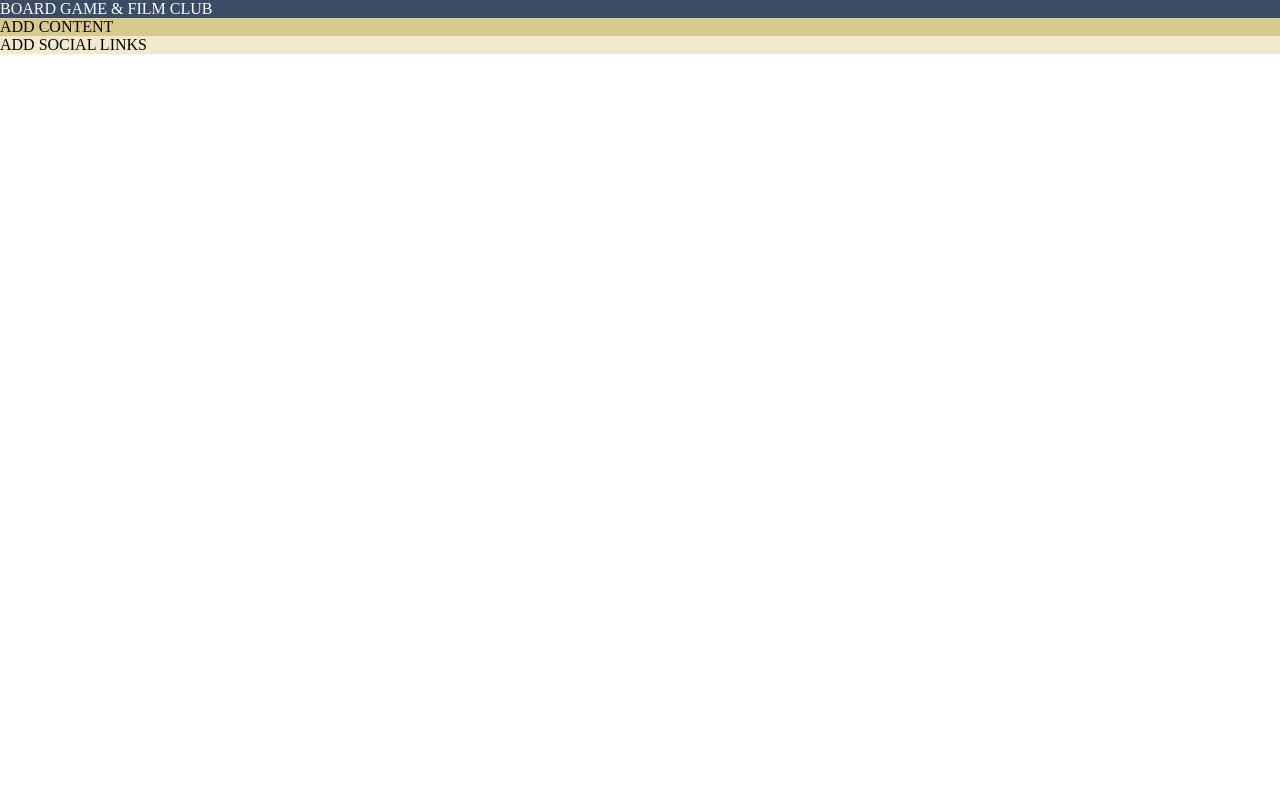
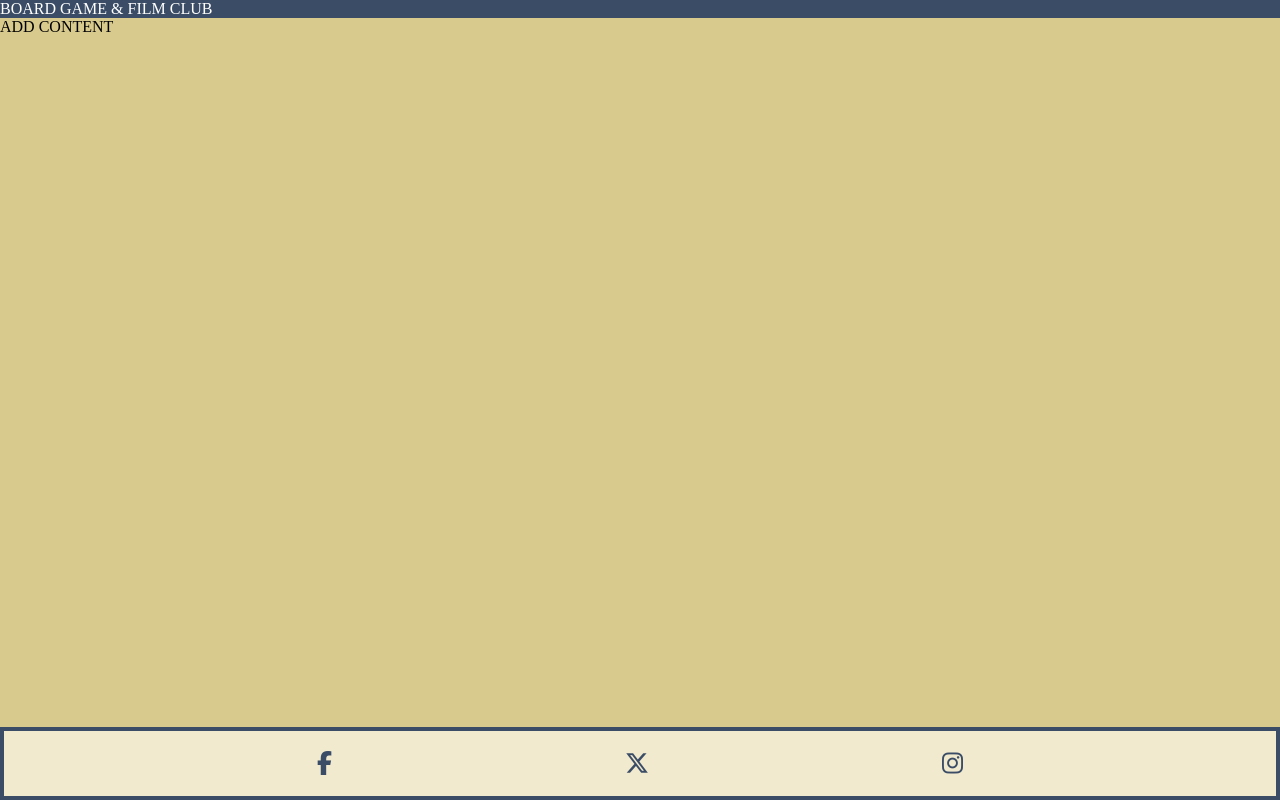
Before and after one commit to apeskinian/p1_bgfc, a plain HTML site: page index.html in a window 1280 px wide. Drawn offline with Linux system fonts and the light colour scheme.

Commit message:
Add social network links to footer

```diff
--- a/assets/css/style.css
+++ b/assets/css/style.css
@@ -19,8 +19,21 @@ header {
 
 main {
     background-color: #d8ca8d;
+    flex-grow: 1;
 }
 
-footer {
+/* FOOTER */
+#social-networks {
     background-color: #f2eace;
+    border: 4px solid #3b4d66;
+    text-align: center;
+    padding: 20px;
+    display: flex;
+    justify-content: space-evenly;
+    list-style-type: none;
 }
+
+#social-networks i {
+    font-size: 1.5rem;
+    color: #3b4d66;
+}
--- a/index.html
+++ b/index.html
@@ -23,6 +23,21 @@
     <main>ADD CONTENT</main>
 
     <!-- Footer for social links -->
-    <footer>ADD SOCIAL LINKS</footer>
+    <footer>
+        <ul id="social-networks">
+            <li>
+                <a href="https://www.facebook.com" target="_blank" rel="noopener" aria-label="Visit our Facebook page (opens in a new tab)"><i class="fa-brands fa-facebook-f"></i></a>
+            </li>
+            <li>
+                <a href="https://x.com" target="_blank" rel="noopener" aria-label="Visit our X formerly Twitter page (opens in a new tab)"><i class="fa-brands fa-x-twitter"></i></a>
+            </li>
+            <li>
+                <a href="https://www.instagram.com/" target="_blank" rel="noopener" aria-label="Visit our Instagram page (opens in a new tab)"><i class="fa-brands fa-instagram"></i></a>
+            </li>
+        </ul>
+    </footer>
+
+    <!-- Font Awesome kit -->
+    <script src="https://kit.fontawesome.com/d2d31a9014.js" crossorigin="anonymous"></script>
 </body>
 </html>
```
